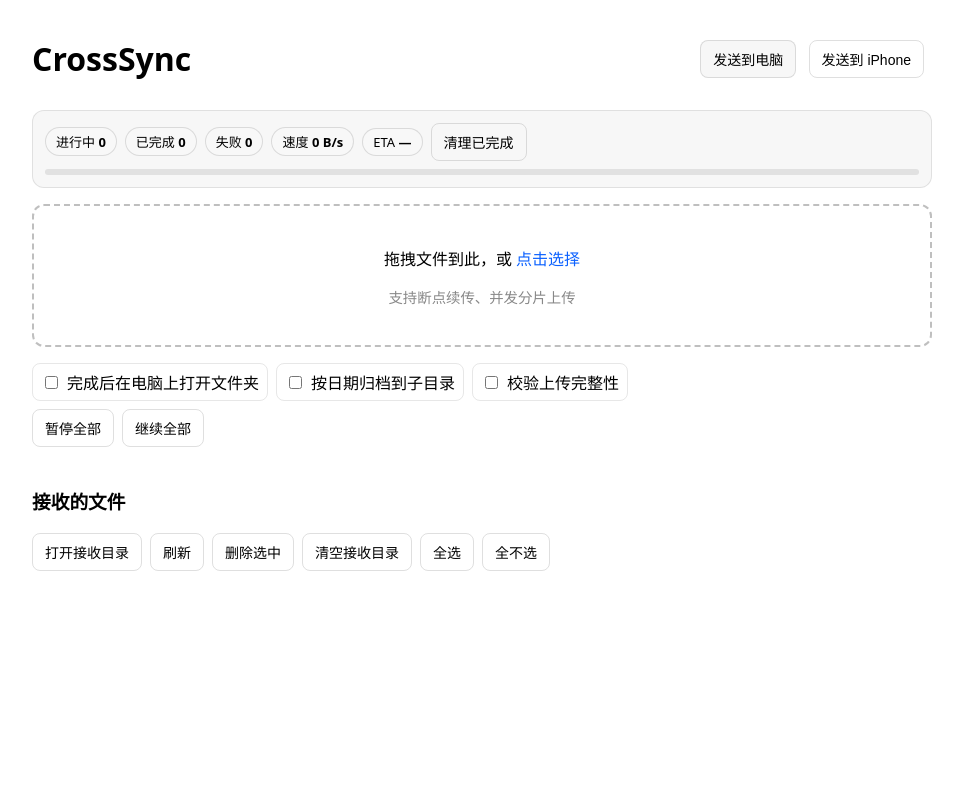
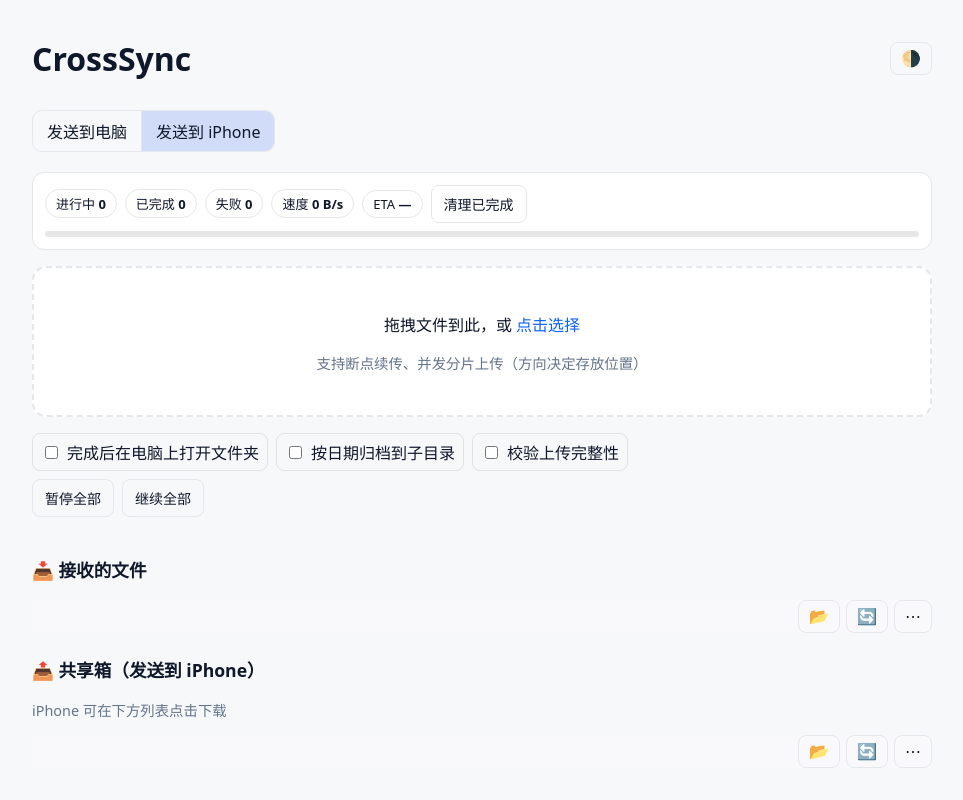
Before and after one commit to yashirq/CrossSync, a FastAPI app: page /app in a window 1280 px wide. Shown: the whole page, without its empty margins (158-1121 px from the left). Run offline with FastAPI, Linux system fonts and the light colour scheme; data that the repository does not hold is empty.

Commit message:
feat(ui): humanized theme, segmented direction, toolbar menus, selection bar; theme toggle

```diff
--- a/app/static/app.js
+++ b/app/static/app.js
@@ -1,21 +1,27 @@
-// Basic tab switching
-const tabUpload = document.getElementById('tab-upload');
-const tabOutbox = document.getElementById('tab-outbox');
-const panelUpload = document.getElementById('panel-upload');
-const panelOutbox = document.getElementById('panel-outbox');
+// Theme toggle
+const THEME_KEY = 'crosssync_theme';
+function applyTheme(mode){
+  if (mode === 'light' || mode === 'dark') document.documentElement.setAttribute('data-theme', mode);
+  else document.documentElement.removeAttribute('data-theme');
+}
+const themeBtn = document.getElementById('theme-toggle');
+let themeMode = localStorage.getItem(THEME_KEY) || 'auto';
+applyTheme(themeMode);
+if (themeBtn){
+  function setIcon(){ themeBtn.textContent = themeMode==='dark'?'🌙': themeMode==='light'?'🌞':'🌗'; themeBtn.title = '主题：' + (themeMode==='auto'?'跟随系统': themeMode==='light'?'浅色':'深色'); }
+  setIcon();
+  themeBtn.onclick = () => { themeMode = themeMode==='auto'?'light': themeMode==='light'?'dark':'auto'; localStorage.setItem(THEME_KEY, themeMode); applyTheme(themeMode); setIcon(); };
+}
 
-tabUpload.addEventListener('click', () => {
-  tabUpload.classList.add('active');
-  tabOutbox.classList.remove('active');
-  panelUpload.style.display = '';
-  panelOutbox.style.display = 'none';
-});
-tabOutbox.addEventListener('click', () => {
-  tabOutbox.classList.add('active');
-  tabUpload.classList.remove('active');
-  panelOutbox.style.display = '';
-  panelUpload.style.display = 'none';
-});
+// Direction toggle
+const dirToPC = document.getElementById('dir-pc');
+const dirToIphone = document.getElementById('dir-iphone');
+function currentTarget(){ return (dirToPC && dirToPC.checked) ? 'downloads' : 'outbox'; }
+// Auto default based on device
+const isMobile = /iPhone|iPad|iPod|Android/i.test(navigator.userAgent);
+if (dirToPC && dirToIphone){
+  if (isMobile) dirToPC.checked = true; else dirToIphone.checked = true;
+}
 
 // Helpers
 function h(tag, attrs={}, ...children) {
@@ -50,18 +56,32 @@
 const btnClearDl = document.getElementById('btn-clear-dl');
 const btnSelectAllDl = document.getElementById('btn-selectall-dl');
 const btnSelectNoneDl = document.getElementById('btn-selectnone-dl');
+const selbarDl = document.getElementById('selbar-dl');
+const selcountDl = document.getElementById('selcount-dl');
 
-const dzOutbox = document.getElementById('dropzone-outbox');
-const inputOutbox = document.getElementById('input-outbox');
 const listOutbox = document.getElementById('outbox-list');
-const btnZipSelected = document.getElementById('btn-zip-selected');
-const btnZipAll = document.getElementById('btn-zip-all');
 const btnDelObSelected = document.getElementById('btn-del-ob-selected');
 const btnClearOb = document.getElementById('btn-clear-ob');
 const btnOpenOutbox = document.getElementById('btn-open-outbox');
 const btnRefreshOutbox = document.getElementById('btn-refresh-outbox');
 const btnSelectAllOb = document.getElementById('btn-selectall-ob');
 const btnSelectNoneOb = document.getElementById('btn-selectnone-ob');
+const selbarOb = document.getElementById('selbar-ob');
+const selcountOb = document.getElementById('selcount-ob');
+
+// Simple menu toggles
+document.querySelectorAll('[data-menu]')?.forEach(btn => {
+  const id = btn.getAttribute('data-menu');
+  const menu = document.getElementById(`menu-${id}`);
+  if (!menu) return;
+  btn.addEventListener('click', (e) => {
+    e.stopPropagation();
+    const visible = menu.style.display === 'block';
+    document.querySelectorAll('.menu').forEach(m=>m.style.display='none');
+    menu.style.display = visible ? 'none' : 'block';
+  });
+});
+document.addEventListener('click', () => { document.querySelectorAll('.menu').forEach(m=>m.style.display='none'); });
 
 // Persist open-on-finish toggle in localStorage
 const OPEN_KEY = 'crosssync_open_on_finish';
@@ -133,27 +153,19 @@
 function preventDefaults(e){ e.preventDefault(); e.stopPropagation(); }
 ['dragenter','dragover','dragleave','drop'].forEach(ev => {
   dzUpload.addEventListener(ev, preventDefaults, false);
-  dzOutbox.addEventListener(ev, preventDefaults, false);
 });
 ['dragenter','dragover'].forEach(ev => {
   dzUpload.addEventListener(ev, () => dzUpload.classList.add('dragover'));
-  dzOutbox.addEventListener(ev, () => dzOutbox.classList.add('dragover'));
 });
 ['dragleave','drop'].forEach(ev => {
   dzUpload.addEventListener(ev, () => dzUpload.classList.remove('dragover'));
-  dzOutbox.addEventListener(ev, () => dzOutbox.classList.remove('dragover'));
 });
 
 dzUpload.addEventListener('drop', async (e) => {
   const files = await extractDroppedFiles(e.dataTransfer);
-  handleFiles(files.length ? files : [...e.dataTransfer.files], 'downloads');
+  handleFiles(files.length ? files : [...e.dataTransfer.files], currentTarget());
 });
-dzOutbox.addEventListener('drop', async (e) => {
-  const files = await extractDroppedFiles(e.dataTransfer);
-  handleFiles(files.length ? files : [...e.dataTransfer.files], 'outbox');
-});
-inputUpload.addEventListener('change', (e) => handleFiles([...e.target.files], 'downloads'));
-inputOutbox.addEventListener('change', (e) => handleFiles([...e.target.files], 'outbox'));
+inputUpload.addEventListener('change', (e) => handleFiles([...e.target.files], currentTarget()));
 
 function handleFiles(files, target){
   for (const file of files){
@@ -322,6 +334,7 @@
     row.dataset.path = f.path;
     listOutbox.append(row);
   }
+  updateSelOb();
 }
 
 refreshOutbox();
@@ -338,6 +351,7 @@
     row.dataset.path = f.path;
     listDownloads.append(row);
   }
+  updateSelDl();
 }
 refreshDownloads();
 setInterval(refreshDownloads, 4000);
@@ -346,8 +360,38 @@
   try { await fetch('/api/open/downloads', {method:'POST'}); } catch(e){}
 });
 btnRefreshDownloads && (btnRefreshDownloads.onclick = () => refreshDownloads());
-btnSelectAllDl && (btnSelectAllDl.onclick = () => { listDownloads.querySelectorAll('input[type=checkbox]').forEach(cb => cb.checked = true); });
-btnSelectNoneDl && (btnSelectNoneDl.onclick = () => { listDownloads.querySelectorAll('input[type=checkbox]').forEach(cb => cb.checked = false); });
+btnSelectAllDl && (btnSelectAllDl.onclick = () => { listDownloads.querySelectorAll('input[type=checkbox]').forEach(cb => cb.checked = true); updateSelDl(); });
+btnSelectNoneDl && (btnSelectNoneDl.onclick = () => { listDownloads.querySelectorAll('input[type=checkbox]').forEach(cb => cb.checked = false); updateSelDl(); });
+document.addEventListener('change', (e)=>{
+  if (listDownloads.contains(e.target)) updateSelDl();
+  if (listOutbox.contains(e.target)) updateSelOb();
+});
+function updateSelDl(){
+  const count = listDownloads.querySelectorAll('input[type=checkbox]:checked').length;
+  selcountDl && (selcountDl.textContent = String(count));
+  selbarDl && (selbarDl.style.display = count>0 ? '' : 'none');
+}
+function updateSelOb(){
+  const count = listOutbox.querySelectorAll('input[type=checkbox]:checked').length;
+  selcountOb && (selcountOb.textContent = String(count));
+  selbarOb && (selbarOb.style.display = count>0 ? '' : 'none');
+}
+document.getElementById('btn-dl-del-quick')?.addEventListener('click', async ()=>{
+  const selected = [...listDownloads.querySelectorAll('input[type=checkbox]:checked')].map(cb => cb.closest('.item').dataset.path);
+  if (!selected.length) return;
+  if (!confirm('确定删除选中的文件吗？')) return;
+  await fetch('/api/delete', { method:'POST', headers:{'Content-Type':'application/json'}, body: JSON.stringify({ area:'downloads', paths: selected })});
+  refreshDownloads();
+});
+document.getElementById('btn-dl-cancel-sel')?.addEventListener('click', ()=>{ listDownloads.querySelectorAll('input[type=checkbox]').forEach(cb=>cb.checked=false); updateSelDl(); });
+document.getElementById('btn-ob-del-quick')?.addEventListener('click', async ()=>{
+  const selected = [...listOutbox.querySelectorAll('input[type=checkbox]:checked')].map(cb => cb.closest('.item').dataset.path);
+  if (!selected.length) return;
+  if (!confirm('确定删除选中的共享箱文件吗？')) return;
+  await fetch('/api/delete', { method:'POST', headers:{'Content-Type':'application/json'}, body: JSON.stringify({ area:'outbox', paths: selected })});
+  refreshOutbox();
+});
+document.getElementById('btn-ob-cancel-sel')?.addEventListener('click', ()=>{ listOutbox.querySelectorAll('input[type=checkbox]').forEach(cb=>cb.checked=false); updateSelOb(); });
 btnDelDlSelected && (btnDelDlSelected.onclick = async () => {
   const selected = [...listDownloads.querySelectorAll('input[type=checkbox]:checked')].map(cb => cb.closest('.item').dataset.path);
   if (!selected.length) return alert('请先选择文件');
@@ -369,15 +413,6 @@
   }
 })();
 
-btnZipAll.onclick = () => {
-  window.location.href = '/dl/outbox.zip';
-};
-btnZipSelected.onclick = () => {
-  const selected = [...listOutbox.querySelectorAll('input[type=checkbox]:checked')].map(cb => cb.closest('.item').dataset.path);
-  if (!selected.length) return alert('请先选择文件');
-  const q = selected.map(p => 'paths=' + encodeURIComponent(p)).join('&');
-  window.location.href = '/dl/outbox.zip?' + q;
-};
 btnDelObSelected && (btnDelObSelected.onclick = async () => {
   const selected = [...listOutbox.querySelectorAll('input[type=checkbox]:checked')].map(cb => cb.closest('.item').dataset.path);
   if (!selected.length) return alert('请先选择文件');
--- a/app/static/styles.css
+++ b/app/static/styles.css
@@ -38,3 +38,56 @@
 .grow { flex:1; }
 .bar { height:6px; background:#8883; border-radius:6px; overflow:hidden; }
 .bar > div { height:100%; background:#4caf50; width:0%; }
+
+/* -------- Visual refresh overrides -------- */
+:root { --primary:#3b82f6; --line:#8884; --muted:#888; }
+@media (prefers-color-scheme: dark){ :root{ --line:#ffffff2a; --muted:#bbb; } }
+
+.container { padding-bottom: calc(16px + env(safe-area-inset-bottom)); }
+.muted { color: var(--muted); }
+.btn, .tab { border-color: var(--line); }
+.tab.active { background:#8881; }
+.summary { border-color: var(--line); background:#8881; }
+.chip { border-color: var(--line); }
+.dropzone { border-color: var(--line); border-radius:14px; padding:28px; background:linear-gradient(180deg, #ffffff06, #00000006); }
+.dropzone.dragover { background:linear-gradient(180deg, #3b82f610, #3b82f603); border-color: color-mix(in oklab, var(--primary) 70%, transparent); box-shadow: inset 0 0 0 2px color-mix(in oklab, var(--primary) 50%, transparent); }
+.section-title { font-size: 1.1rem; }
+
+/* Segmented control for direction */
+.seg { display:inline-flex; border:1px solid var(--line); border-radius:10px; overflow:hidden; }
+.seg input { display:none; }
+.seg label { padding:8px 14px; cursor:pointer; user-select:none; }
+.seg input:checked + label { background: color-mix(in oklab, var(--primary) 18%, transparent); }
+.seg label + input + label { border-left:1px solid var(--line); }
+@media (max-width:640px){ .seg { width:100%; } .seg label { flex:1; text-align:center; } }
+
+/* -------- Humanized color theme -------- */
+/* Defaults follow system; allow override via html[data-theme] */
+html { background: var(--bg, #f7f8fa); color: var(--text, #0f172a); }
+:root { --bg:#f7f8fa; --card:#ffffff; --text:#0f172a; --muted:#64748b; --line:#e5e7eb; --primary:#2563eb; --primary-contrast:#ffffff; --success:#16a34a; }
+@media (prefers-color-scheme: dark){
+  :root { --bg:#0b1020; --card:#121826; --text:#e5e7eb; --muted:#94a3b8; --line:#1f2937; --primary:#60a5fa; --primary-contrast:#0b1020; --success:#22c55e; }
+}
+html[data-theme='light'] { --bg:#f7f8fa; --card:#ffffff; --text:#0f172a; --muted:#64748b; --line:#e5e7eb; --primary:#2563eb; --primary-contrast:#ffffff; --success:#16a34a; }
+html[data-theme='dark']  { --bg:#0b1020; --card:#121826; --text:#e5e7eb; --muted:#94a3b8; --line:#1f2937; --primary:#60a5fa; --primary-contrast:#0b1020; --success:#22c55e; }
+
+body { background: var(--bg); color: var(--text); }
+.card { background: var(--card); }
+.btn.primary { background: var(--primary); color: var(--primary-contrast); border-color: var(--primary); }
+.btn.primary:hover { filter: brightness(1.02); }
+.icon-btn { color: var(--text); }
+.icon-btn:hover { background: color-mix(in oklab, var(--primary) 14%, transparent); }
+.item { background: var(--card); border-color: var(--line); }
+.toolbar, .selbar { background: color-mix(in oklab, var(--bg) 80%, var(--card)); }
+
+/* Focus visibility for accessibility */
+button:focus-visible, a:focus-visible, input[type=checkbox]:focus-visible { outline: 2px solid var(--primary); outline-offset: 2px; border-radius: 6px; }
+.toolbar { display:flex; align-items:center; justify-content:space-between; gap:8px; margin: 8px 0 8px; }
+.toolbar .right { display:flex; align-items:center; gap:6px; }
+.icon-btn { border:1px solid var(--line, #8884); background:transparent; border-radius:8px; padding:6px 10px; cursor:pointer; font-size:16px; }
+.menu-wrap { position: relative; }
+.menu { position:absolute; right:0; top: calc(100% + 6px); border:1px solid var(--line, #8884); background:inherit; backdrop-filter: blur(6px); border-radius:10px; padding:6px; display:none; min-width: 160px; z-index:10; }
+.menu .menu-item { display:block; width:100%; text-align:left; padding:8px 10px; border-radius:8px; border:0; background:transparent; cursor:pointer; }
+.menu .menu-item:hover { background:#8881; }
+.menu hr { border:0; border-top:1px solid var(--line, #8884); margin:6px 0; }
+.selbar { display:flex; align-items:center; gap:8px; border:1px solid var(--line, #8884); border-radius:10px; padding:8px 10px; margin: 6px 0 12px; background:#8881; }
--- a/app/templates/app.html
+++ b/app/templates/app.html
@@ -10,14 +10,18 @@
   <div class="container">
     <header>
       <h1>CrossSync</h1>
-      <nav>
-        <button id="tab-upload" class="tab active">发送到电脑</button>
-        <button id="tab-outbox" class="tab">发送到 iPhone</button>
-      </nav>
+      <div class="grow"></div>
+      <button id="theme-toggle" class="icon-btn" title="主题：跟随系统">🌗</button>
     </header>
 
     <section id="panel-upload">
-      <div class="summary">
+      <div class="seg" id="seg-dir" style="margin:8px 0 12px;">
+        <input type="radio" name="dir" id="dir-pc" value="downloads" />
+        <label for="dir-pc">发送到电脑</label>
+        <input type="radio" name="dir" id="dir-iphone" value="outbox" />
+        <label for="dir-iphone">发送到 iPhone</label>
+      </div>
+      <div class="summary card">
         <div class="row" style="gap:8px; flex-wrap: wrap;">
           <div class="chip">进行中 <strong id="sum-active">0</strong></div>
           <div class="chip">已完成 <strong id="sum-completed">0</strong></div>
@@ -28,9 +32,9 @@
         </div>
         <div class="bar" style="margin-top:8px;"><div id="sum-bar" style="width:0%"></div></div>
       </div>
-      <div class="dropzone" id="dropzone-upload">
+      <div class="dropzone card" id="dropzone-upload">
         <p>拖拽文件到此，或 <label class="link"><input id="input-upload" type="file" multiple hidden />点击选择</label></p>
-        <p class="muted">支持断点续传、并发分片上传</p>
+        <p class="muted">支持断点续传、并发分片上传（方向决定存放位置）</p>
       </div>
       <div class="row opt-grid" style="gap:8px; margin: 8px 0 8px;">
         <label><input type="checkbox" id="chk-open" /> 完成后在电脑上打开文件夹</label>
@@ -42,32 +46,58 @@
         <button id="btn-resume-all" class="btn">继续全部</button>
       </div>
       <div id="upload-list"></div>
-      <h3 style="margin-top:24px;">接收的文件</h3>
-      <div class="row" style="gap:8px; margin: 8px 0 16px; flex-wrap: wrap;">
-        <button id="btn-open-downloads" class="btn">打开接收目录</button>
-        <button id="btn-refresh-downloads" class="btn">刷新</button>
-        <button id="btn-del-dl-selected" class="btn">删除选中</button>
-        <button id="btn-clear-dl" class="btn">清空接收目录</button>
-        <button id="btn-selectall-dl" class="btn">全选</button>
-        <button id="btn-selectnone-dl" class="btn">全不选</button>
+      <h3 class="section-title" style="margin-top:24px;">📥 接收的文件</h3>
+      <div class="toolbar" id="tlb-dl">
+        <div class="left"></div>
+        <div class="right">
+          <button id="btn-open-downloads" class="icon-btn" title="打开接收目录">📂</button>
+          <button id="btn-refresh-downloads" class="icon-btn" title="刷新">🔄</button>
+          <div class="menu-wrap">
+            <button class="icon-btn" data-menu="dl-more" title="更多">⋯</button>
+            <div class="menu" id="menu-dl-more">
+              <button id="btn-del-dl-selected" class="menu-item">删除选中</button>
+              <button id="btn-clear-dl" class="menu-item">清空接收目录</button>
+              <hr/>
+              <button id="btn-selectall-dl" class="menu-item">全选</button>
+              <button id="btn-selectnone-dl" class="menu-item">全不选</button>
+            </div>
+          </div>
+        </div>
+      </div>
+      <div class="selbar" id="selbar-dl" style="display:none">
+        <span>已选 <strong id="selcount-dl">0</strong></span>
+        <div class="grow"></div>
+        <button id="btn-dl-del-quick" class="btn">删除</button>
+        <button id="btn-dl-cancel-sel" class="btn">取消</button>
       </div>
       <div id="downloads-list"></div>
     </section>
 
-    <section id="panel-outbox" style="display:none">
-      <div class="dropzone" id="dropzone-outbox">
-        <p>在电脑浏览器打开本页以拖拽文件到“共享箱”，或 <label class="link"><input id="input-outbox" type="file" multiple hidden />点击选择</label></p>
-        <p class="muted">iPhone 可在下方列表点击下载</p>
+    <section id="panel-outbox">
+      <h3 class="section-title" style="margin-top:24px;">📤 共享箱（发送到 iPhone）</h3>
+      <p class="muted">iPhone 可在下方列表点击下载</p>
+      <div class="toolbar" id="tlb-ob">
+        <div class="left"></div>
+        <div class="right">
+          <button id="btn-open-outbox" class="icon-btn" title="打开共享箱目录">📂</button>
+          <button id="btn-refresh-outbox" class="icon-btn" title="刷新">🔄</button>
+          <div class="menu-wrap">
+            <button class="icon-btn" data-menu="ob-more" title="更多">⋯</button>
+            <div class="menu" id="menu-ob-more">
+              <button id="btn-del-ob-selected" class="menu-item">删除选中</button>
+              <button id="btn-clear-ob" class="menu-item">清空共享箱</button>
+              <hr/>
+              <button id="btn-selectall-ob" class="menu-item">全选</button>
+              <button id="btn-selectnone-ob" class="menu-item">全不选</button>
+            </div>
+          </div>
+        </div>
       </div>
-      <div class="row" style="gap:8px; margin: 8px 0 16px; flex-wrap: wrap;">
-        <button id="btn-zip-selected" class="tab btn-wide">下载选中为 ZIP</button>
-        <button id="btn-zip-all" class="tab btn-wide">下载全部为 ZIP</button>
-        <button id="btn-del-ob-selected" class="tab btn-wide">删除选中</button>
-        <button id="btn-clear-ob" class="tab btn-wide">清空共享箱</button>
-        <button id="btn-open-outbox" class="btn">打开共享箱目录</button>
-        <button id="btn-refresh-outbox" class="btn">刷新</button>
-        <button id="btn-selectall-ob" class="btn">全选</button>
-        <button id="btn-selectnone-ob" class="btn">全不选</button>
+      <div class="selbar" id="selbar-ob" style="display:none">
+        <span>已选 <strong id="selcount-ob">0</strong></span>
+        <div class="grow"></div>
+        <button id="btn-ob-del-quick" class="btn">删除</button>
+        <button id="btn-ob-cancel-sel" class="btn">取消</button>
       </div>
       <div id="outbox-list"></div>
     </section>
```
